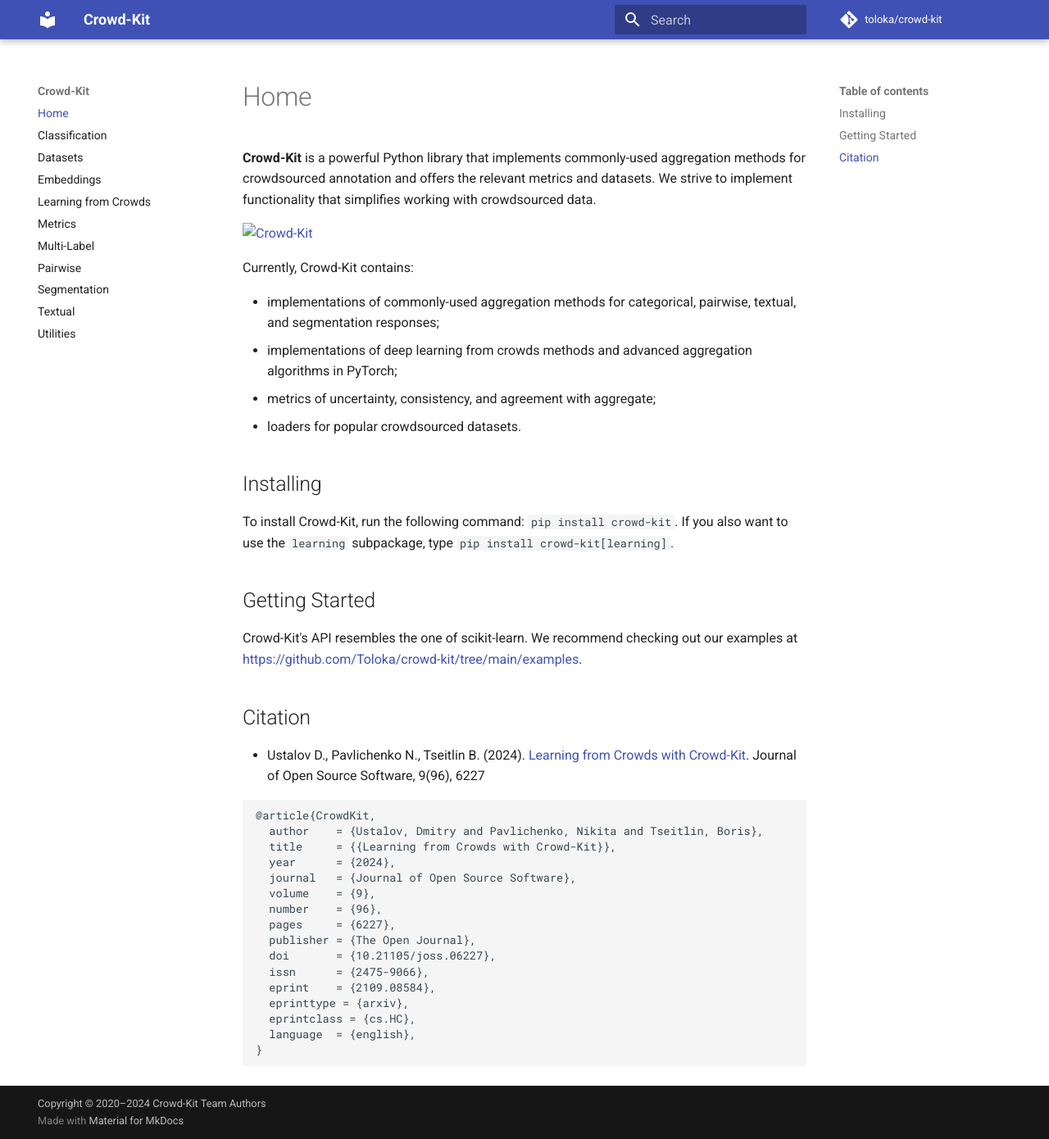
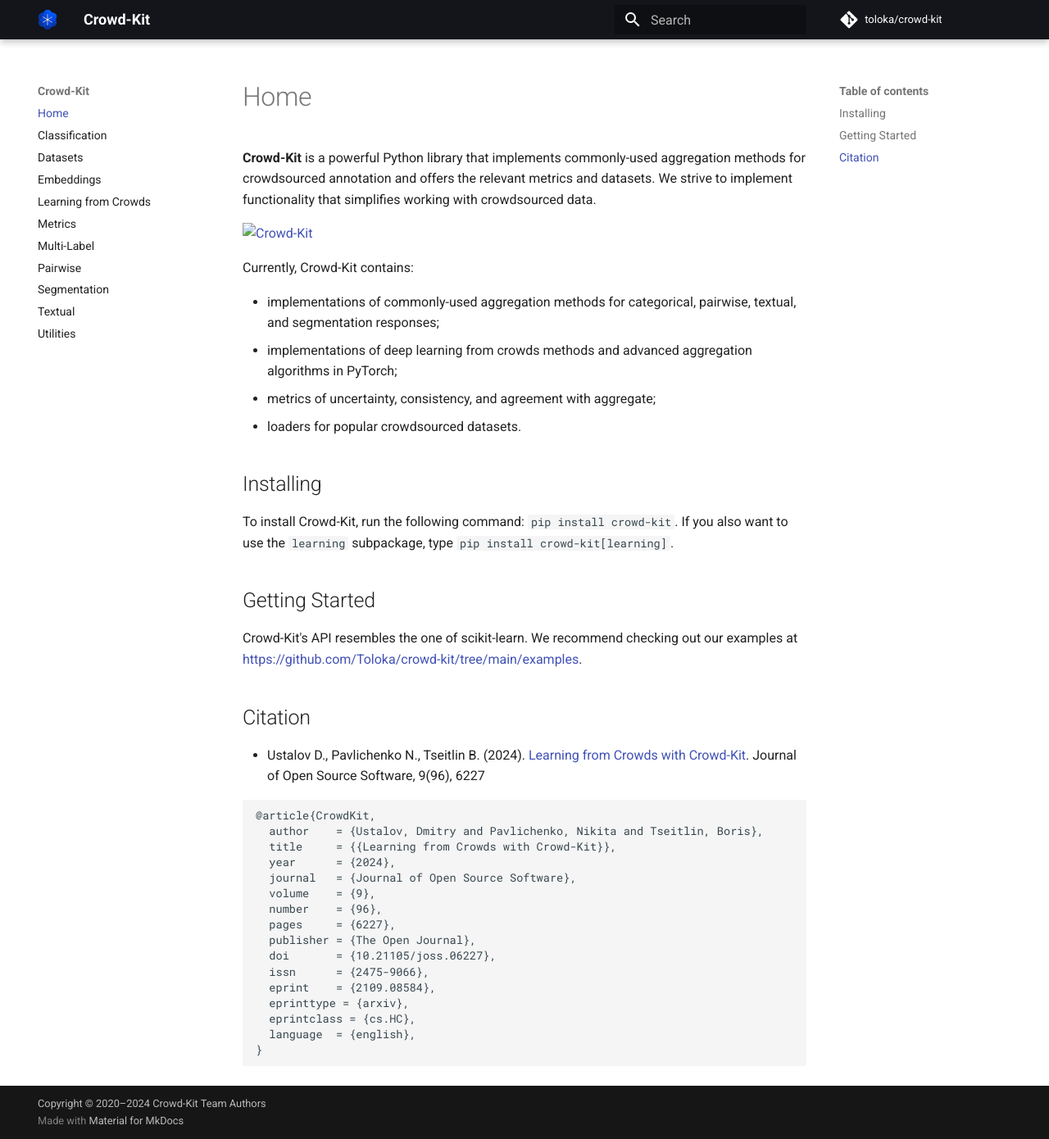
Before and after one commit to Toloka/crowd-kit, an MkDocs documentation site: the page built from docs/index.md, in a window 1280 px wide and 1390 px high. Shown: the whole window at 82% size. Built offline with MkDocs 1.6.1 and Material for MkDocs 9.7.7, drawn with Linux system fonts in a browser that asks for light colours; comment, search, counter and statistics services are not loaded.

Commit message:
Add vector logos

```diff
--- a/mkdocs.yml
+++ b/mkdocs.yml
@@ -6,6 +6,10 @@ site_author: Toloka
 copyright: Copyright &copy; 2020&ndash;2024 Crowd-Kit Team Authors
 theme:
   name: material
+  logo: Crowd-Kit-Dark.svg
+  favicon: Crowd-Kit.png
+  palette:
+    primary: black
 extra_javascript:
 - javascripts/mathjax.js
 - https://polyfill.io/v3/polyfill.min.js?features=es6
```
Also changed, not shown: docs/Crowd-Kit-Dark.svg (added), docs/Crowd-Kit-Text-Dark.svg (added), docs/Crowd-Kit-Text.svg (added), docs/Crowd-Kit.png (renamed from Crowd-Kit.png), docs/Crowd-Kit.svg (added), 1 other file.
